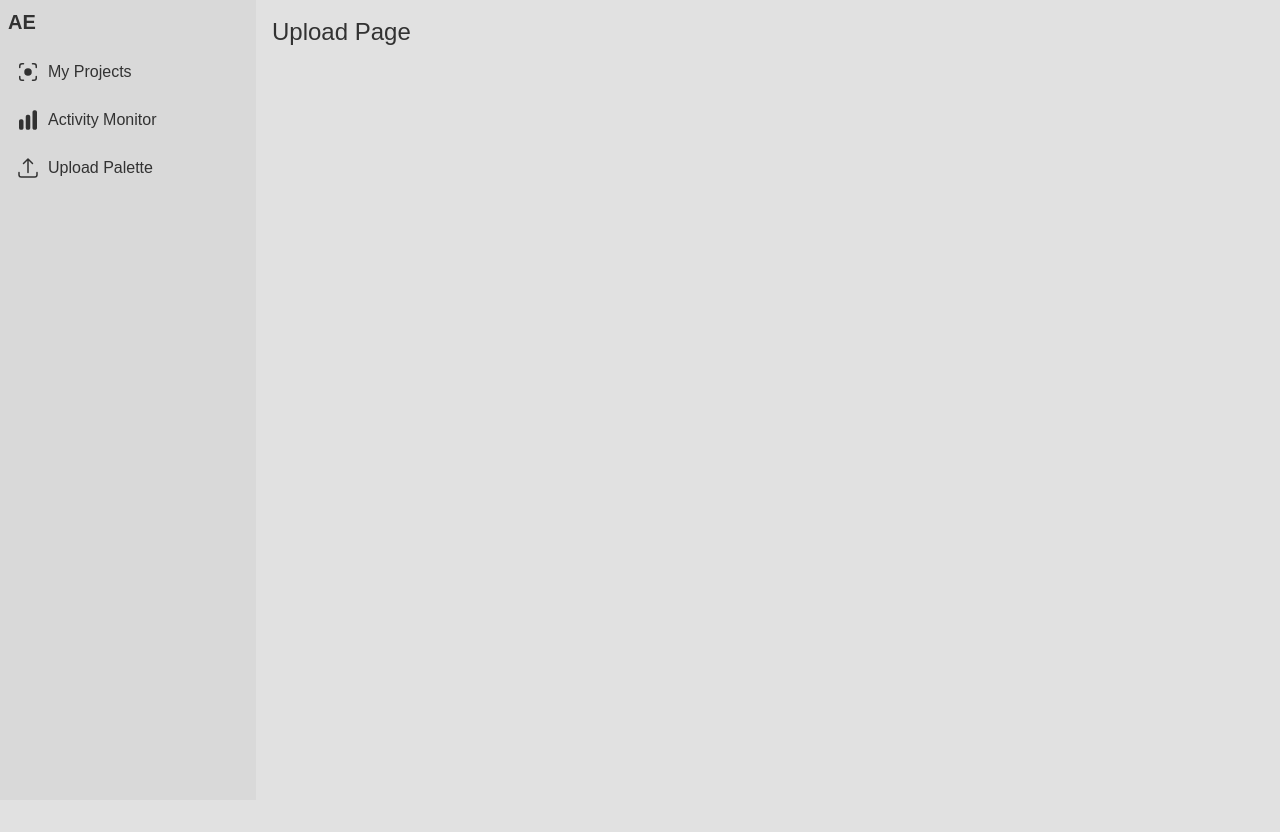
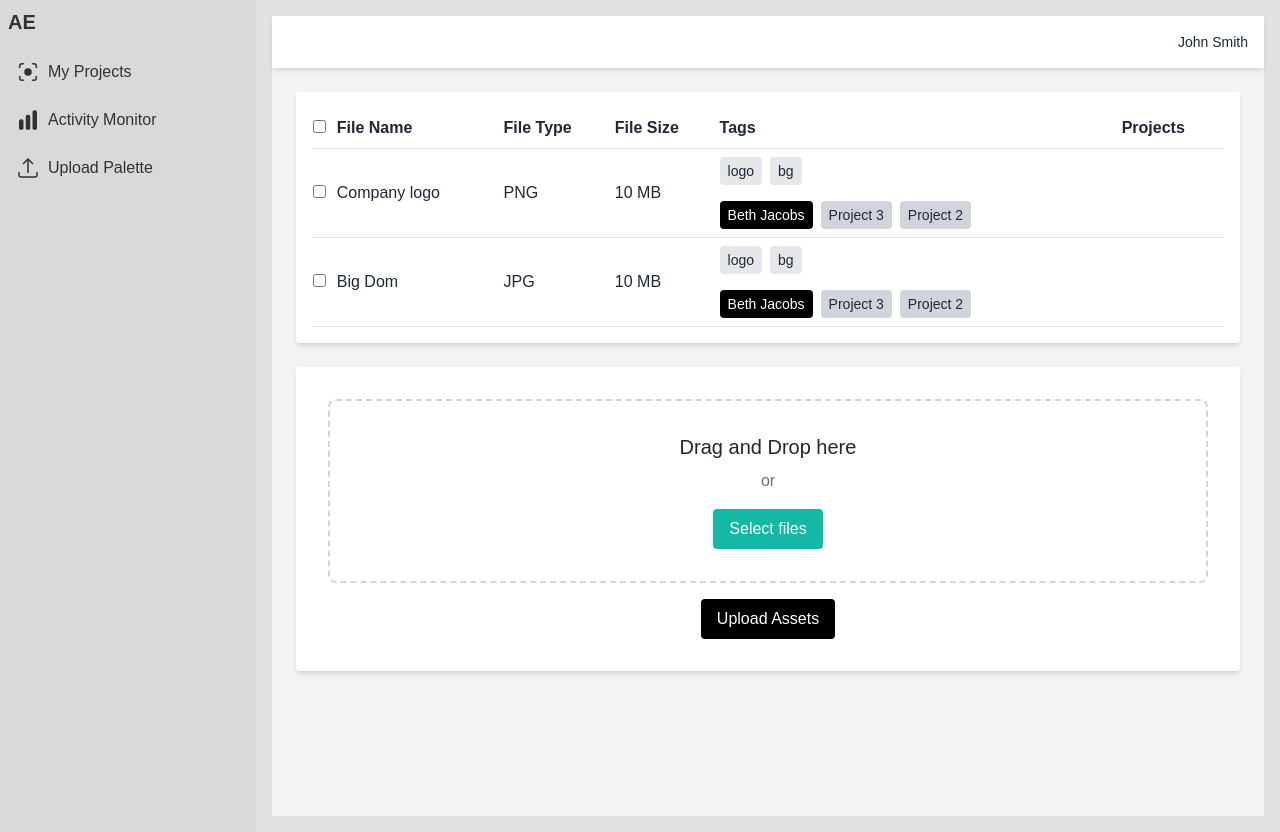
Before and after one commit to CPSC319-2025/404-Found-DAM, a Next.js app in the folder frontend/: page /404-Found-DAM/upload in a window 1280 px wide. Before the commit the page ends 800 px from the top, so only its background shows below. Built offline with nearby package versions, Linux system fonts and the light colour scheme.

Commit message:
modified page.tsx file

```diff
--- a/frontend/src/app/upload/page.tsx
+++ b/frontend/src/app/upload/page.tsx
@@ -1,9 +1,106 @@
 import Link from "next/link";
 
+
 export default function UploadPage() {
-  return (
-    <div>
-      <h1 className="text-2xl fond-bold mb-4">Upload Page</h1>
-    </div>
-  );
+    return (
+        <div className="flex flex-col min-h-screen bg-gray-100 text-gray-800">
+            {/* Header / Top Bar */}
+            <header className="flex items-center justify-end bg-white p-4 shadow-md">
+                <div className="text-sm">
+                    <span className="font-medium">John Smith</span>
+                </div>
+            </header>
+
+            {/* Main Content */}
+            <main className="flex-grow p-6">
+                {/* Table of Files */}
+                <section className="bg-white p-4 rounded shadow-md mb-6">
+                    <table className="w-full text-left">
+                        <thead>
+                        <tr className="border-b">
+                            <th className="py-2">
+                                <input type="checkbox" />
+                            </th>
+                            <th className="py-2">File Name</th>
+                            <th className="py-2">File Type</th>
+                            <th className="py-2">File Size</th>
+                            <th className="py-2">Tags</th>
+                            <th className="py-2">Projects</th>
+                        </tr>
+                        </thead>
+                        <tbody>
+                        <tr className="border-b hover:bg-gray-50">
+                            <td className="py-2">
+                                <input type="checkbox" />
+                            </td>
+                            <td className="py-2">Company logo</td>
+                            <td className="py-2">PNG</td>
+                            <td className="py-2">10 MB</td>
+                            <td className="py-2 flex space-x-2">
+                  <span className="bg-gray-200 px-2 py-1 rounded text-sm">
+                    logo
+                  </span>
+                                <span className="bg-gray-200 px-2 py-1 rounded text-sm">
+                    bg
+                  </span>
+                            </td>
+                            <td className="py-2 flex space-x-2">
+                  <span className="bg-black text-white px-2 py-1 rounded text-sm">
+                    Beth Jacobs
+                  </span>
+                                <span className="bg-gray-300 px-2 py-1 rounded text-sm">
+                    Project 3
+                  </span>
+                                <span className="bg-gray-300 px-2 py-1 rounded text-sm">
+                    Project 2
+                  </span>
+                            </td>
+                        </tr>
+                        <tr className="border-b hover:bg-gray-50">
+                            <td className="py-2">
+                                <input type="checkbox" />
+                            </td>
+                            <td className="py-2">Big Dom</td>
+                            <td className="py-2">JPG</td>
+                            <td className="py-2">10 MB</td>
+                            <td className="py-2 flex space-x-2">
+                  <span className="bg-gray-200 px-2 py-1 rounded text-sm">
+                    logo
+                  </span>
+                                <span className="bg-gray-200 px-2 py-1 rounded text-sm">
+                    bg
+                  </span>
+                            </td>
+                            <td className="py-2 flex space-x-2">
+                  <span className="bg-black text-white px-2 py-1 rounded text-sm">
+                    Beth Jacobs
+                  </span>
+                                <span className="bg-gray-300 px-2 py-1 rounded text-sm">
+                    Project 3
+                  </span>
+                                <span className="bg-gray-300 px-2 py-1 rounded text-sm">
+                    Project 2
+                  </span>
+                            </td>
+                        </tr>
+                        </tbody>
+                    </table>
+                </section>
+
+                {/* Drag & Drop Section */}
+                <section className="bg-white p-8 rounded shadow-md text-center">
+                    <div className="border-2 border-dashed border-gray-300 p-8 rounded-lg mb-4">
+                        <p className="text-xl mb-2">Drag and Drop here</p>
+                        <p className="text-gray-500 mb-4">or</p>
+                        <button className="bg-teal-500 text-white px-4 py-2 rounded hover:bg-teal-600">
+                            Select files
+                        </button>
+                    </div>
+                    <button className="bg-black text-white px-4 py-2 rounded hover:bg-gray-800">
+                        Upload Assets
+                    </button>
+                </section>
+            </main>
+        </div>
+    );
 }
```
Also changed, not shown: 2 other files (tests, documents, lock files or other folders).
